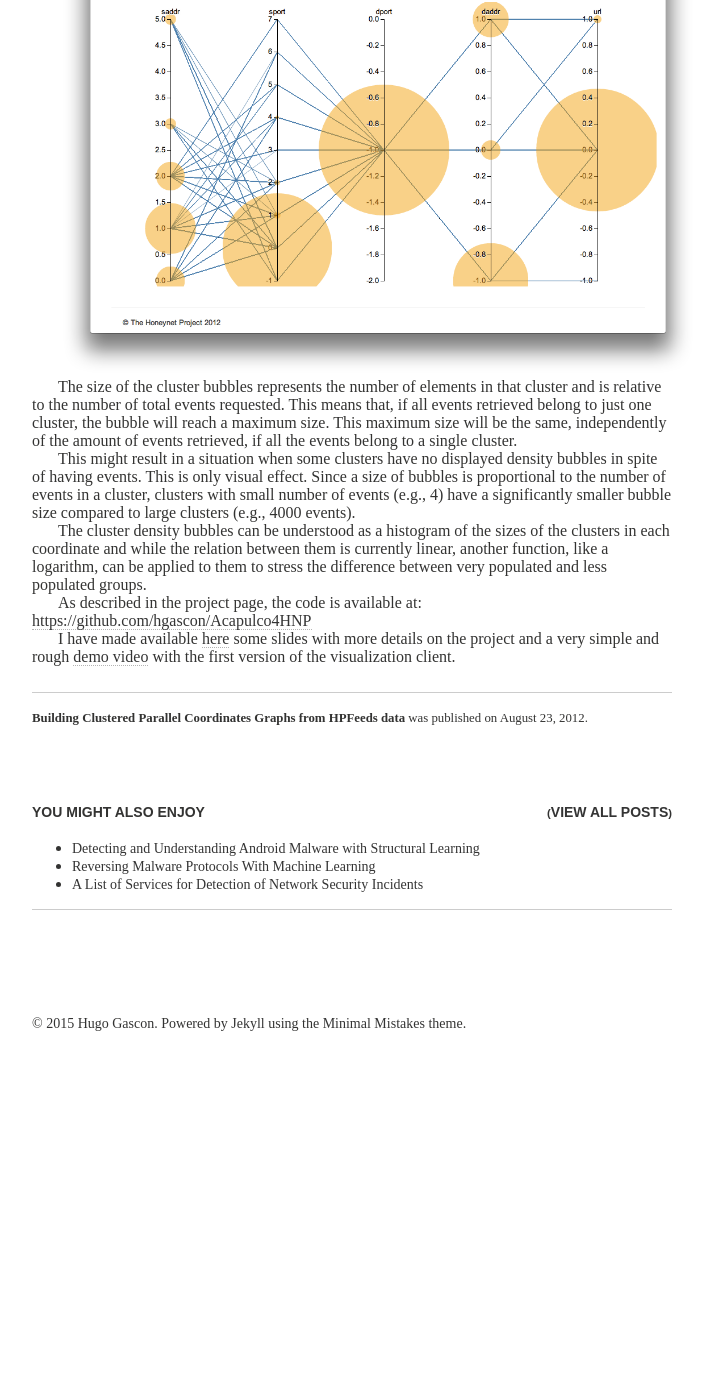
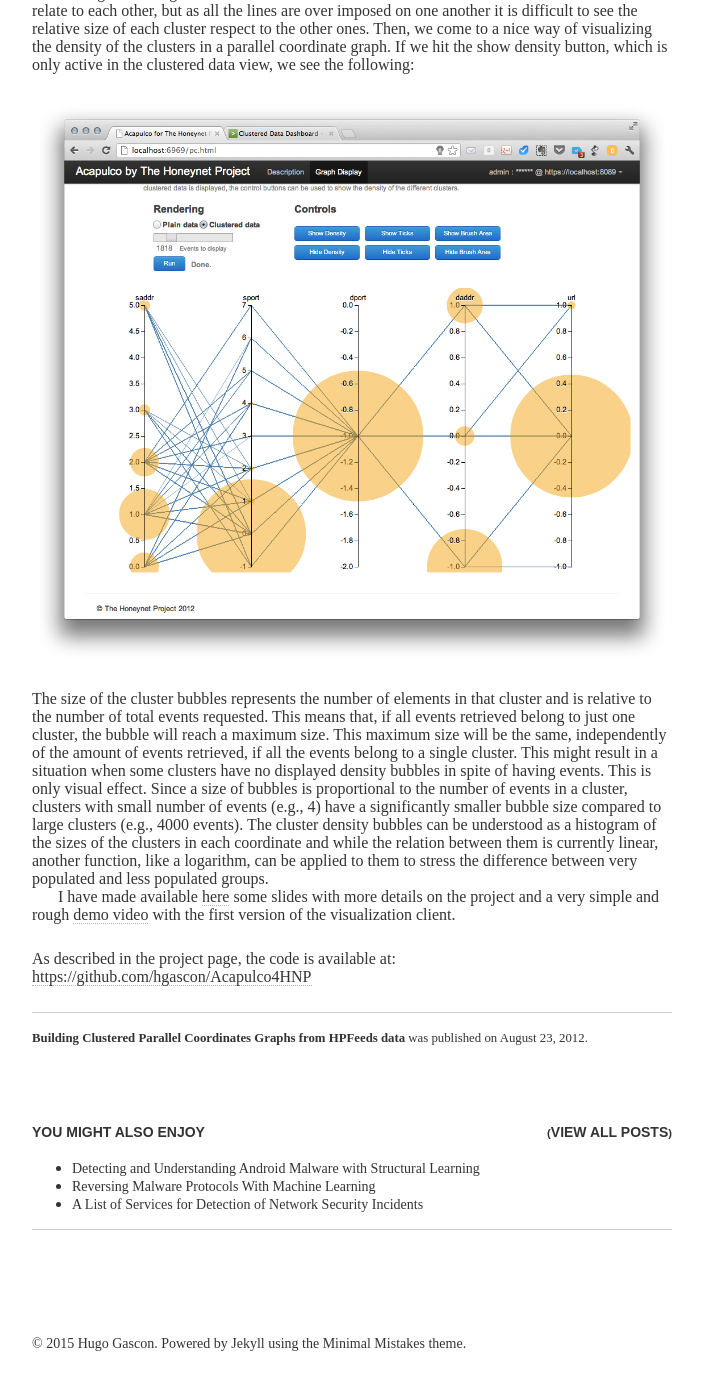
Before and after one commit to hgascon/hgascon.github.io, a Jekyll site: the page built from _posts/2012-08-23-Introducing-Acapulco-Building-Clustered-Parallel-Coordinates-Graphs-from-HPFeeds-data.md, in a window 1280 px wide and 1400 px high, scrolled down 3754 px. Shown: the top 1390 px of the window, without its empty margins (288-1003 px from the left). Built offline with Jekyll 4.4.1, drawn with Linux system fonts in a browser that asks for light colours; nearby versions of some CDN libraries; some web fonts are replaced; before the commit the page ends 4834 px from its top, so only the background shows below that.

Commit message:
migrated posts from blogger

```diff
--- a/_posts/2012-08-23-Introducing-Acapulco-Building-Clustered-Parallel-Coordinates-Graphs-from-HPFeeds-data.md
+++ b/_posts/2012-08-23-Introducing-Acapulco-Building-Clustered-Parallel-Coordinates-Graphs-from-HPFeeds-data.md
@@ -14,7 +14,11 @@ Today I am presenting the first release of Acapulco, a tool to find and display
 
 Acapulco consists of three different parts that are displayed in the following diagram: the Splunk application, the cluster runner and the visualization web client.
 
-![Schema Acapulco]({{site.url}}/images/2012-08-23-Introducing-Acapulco-Building-Clustered-Parallel-Coordinates-Graphs-from-HPFeeds-data/acapulco_total_schema.png)
+
+<figure>
+    <img src="http://www.hugogascon.com/images/2012-08-23-Introducing-Acapulco-Building-Clustered-Parallel-Coordinates-Graphs-from-HPFeeds-data/acapulco_total_schema.png">
+</figure>
+
 
 The Splunk server and the installed Acapulco application should be managed by an administrator who has one master key to the HPfeeds system. This key should have access to as many channels as possible and, although in this first release not every data feed is included for analysis, new ways of creating meta-events from different feeds will be included in next releases.
 
@@ -28,31 +32,49 @@ When the user is accessing the visualization client, it is necessary to provide
 
 The following is the intro to the viz client:
 
-![screenshot1]({{site.url}}/images/2012-08-23-Introducing-Acapulco-Building-Clustered-Parallel-Coordinates-Graphs-from-HPFeeds-data/1.png)
+
+<figure>
+    <img src="http://www.hugogascon.com/images/2012-08-23-Introducing-Acapulco-Building-Clustered-Parallel-Coordinates-Graphs-from-HPFeeds-data/1.png">
+</figure>
+
 
 And this is the main graph page before requesting any data:
 
-![screenshot2]({{site.url}}/images/2012-08-23-Introducing-Acapulco-Building-Clustered-Parallel-Coordinates-Graphs-from-HPFeeds-data/2.png)
+
+<figure>
+    <img src="http://www.hugogascon.com/images/2012-08-23-Introducing-Acapulco-Building-Clustered-Parallel-Coordinates-Graphs-from-HPFeeds-data/2.png">
+</figure>
+
 
 After a successful login, a new "Run" button appears and it can be used to retrieve the plain data from the server after the type and amount of data has been selected using the slider bar. Retrieved data are displayed in parallel coordinates graph as shown below.
 
-![screenshot3]({{site.url}}/images/2012-08-23-Introducing-Acapulco-Building-Clustered-Parallel-Coordinates-Graphs-from-HPFeeds-data/3.png)
+
+<figure>
+    <img src="http://www.hugogascon.com/images/2012-08-23-Introducing-Acapulco-Building-Clustered-Parallel-Coordinates-Graphs-from-HPFeeds-data/3.png">
+</figure>
+
 
 The displayed data can be then shown in a clustered view (selecting "clustered data" radio button and leaving other options unchanged).
 
-![screenshot4]({{site.url}}/images/2012-08-23-Introducing-Acapulco-Building-Clustered-Parallel-Coordinates-Graphs-from-HPFeeds-data/4.png)
+
+<figure>
+    <img src="http://www.hugogascon.com/images/2012-08-23-Introducing-Acapulco-Building-Clustered-Parallel-Coordinates-Graphs-from-HPFeeds-data/4.png">
+</figure>
+
 
 This configuration is good to see how the different clusters in different coordinates or features relate to each other, but as all the lines are over imposed on one another it is difficult to see the relative size of each cluster respect to the other ones. Then, we come to a nice way of visualizing the density of the clusters in a parallel coordinate graph. If we hit the show density button, which is only active in the clustered data view, we see the following:
 
-![screenshot5]({{site.url}}/images/2012-08-23-Introducing-Acapulco-Building-Clustered-Parallel-Coordinates-Graphs-from-HPFeeds-data/5.png)
 
-The size of the cluster bubbles represents the number of elements in that cluster and is relative to the number of total events requested. This means that, if all events retrieved belong to just one cluster, the bubble will reach a maximum size. This maximum size will be the same, independently of the amount of events retrieved, if all the events belong to a single cluster.
+<figure>
+    <img src="http://www.hugogascon.com/images/2012-08-23-Introducing-Acapulco-Building-Clustered-Parallel-Coordinates-Graphs-from-HPFeeds-data/5.png">
+</figure>
 
-This might result in a situation when some clusters have no displayed density bubbles in spite of having events. This is only visual effect. Since a size of bubbles is proportional to the number of events in a cluster, clusters with small number of events (e.g., 4) have a significantly smaller bubble size compared to large clusters (e.g., 4000 events).
 
-The cluster density bubbles can be understood as a histogram of the sizes of the clusters in each coordinate and while the relation between them is currently linear, another function, like a logarithm, can be applied to them to stress the difference between very populated and less populated groups.
+The size of the cluster bubbles represents the number of elements in that cluster and is relative to the number of total events requested. This means that, if all events retrieved belong to just one cluster, the bubble will reach a maximum size. This maximum size will be the same, independently of the amount of events retrieved, if all the events belong to a single cluster. This might result in a situation when some clusters have no displayed density bubbles in spite of having events. This is only visual effect. Since a size of bubbles is proportional to the number of events in a cluster, clusters with small number of events (e.g., 4) have a significantly smaller bubble size compared to large clusters (e.g., 4000 events). The cluster density bubbles can be understood as a histogram of the sizes of the clusters in each coordinate and while the relation between them is currently linear, another function, like a logarithm, can be applied to them to stress the difference between very populated and less populated groups.
+
+I have made available [here](https://www.honeynet.org/files/hgascon_acapulco_gsoc_0.pdf) some slides with more details on the project and a very simple and rough [demo video](https://vimeo.com/48014065) with the first version of the visualization client.
+
+>
 
 As described in the project page, the code is available at:
 [https://github.com/hgascon/Acapulco4HNP](https://github.com/hgascon/Acapulco4HNP)
-
-I have made available [here](https://www.honeynet.org/files/hgascon_acapulco_gsoc_0.pdf) some slides with more details on the project and a very simple and rough [demo video](https://vimeo.com/48014065) with the first version of the visualization client.
```
Also changed, not shown: _posts/2014-01-13-Detecting-and-Understanding-Android-Malware-with-Structural-Learning.md (+3 -2 lines).
